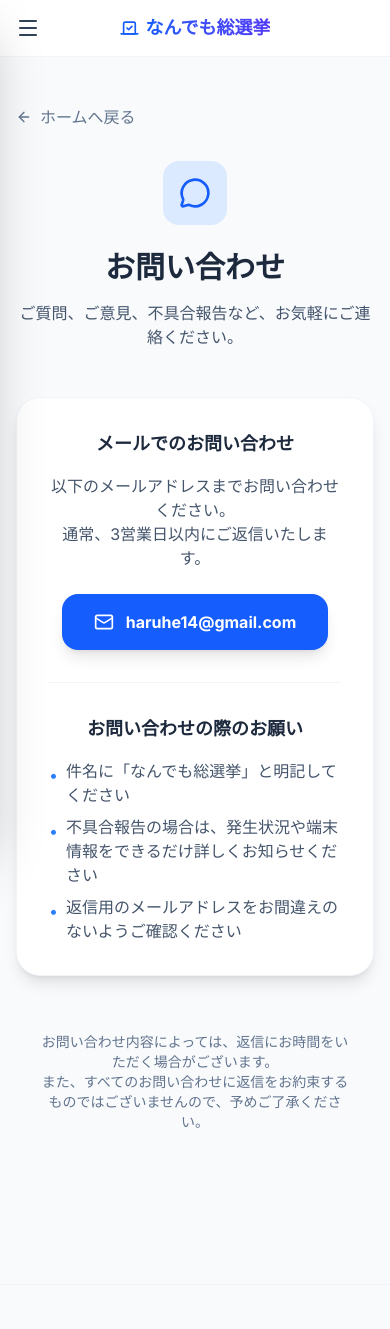
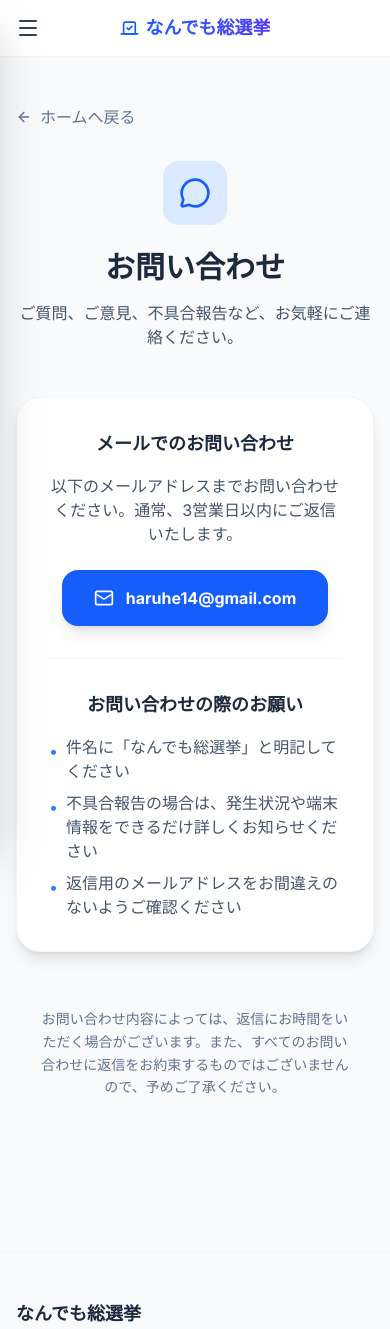
Before and after one commit to haruhei14/general-election-mvp, a Next.js app: page /contact in a window 390 px wide. Shown: the top 1329 px of the page. Built offline with nearby package versions, Linux system fonts and the light colour scheme.

Commit message:
Fix: Improve mobile text layout on static pages

```diff
--- a/app/about/page.tsx
+++ b/app/about/page.tsx
@@ -39,8 +39,7 @@ export default function AboutPage() {
                     </h2>
                     <div className="space-y-4 text-slate-700 leading-relaxed">
                         <p>
-                            「唐揚げにレモンをかける？かけない？」<br />
-                            「朝ごはんはパン派？ごはん派？」
+                            「唐揚げにレモンをかける？かけない？」「朝ごはんはパン派？ごはん派？」
                         </p>
                         <p>
                             日常の中で何気なく交わされる、こんな会話。
--- a/app/contact/page.tsx
+++ b/app/contact/page.tsx
@@ -31,8 +31,7 @@ export default function ContactPage() {
                 <div>
                     <h2 className="text-lg font-bold text-slate-800 mb-4">メールでのお問い合わせ</h2>
                     <p className="text-slate-600 mb-6">
-                        以下のメールアドレスまでお問い合わせください。<br />
-                        通常、3営業日以内にご返信いたします。
+                        以下のメールアドレスまでお問い合わせください。通常、3営業日以内にご返信いたします。
                     </p>
                     <a
                         href="mailto:haruhe14@gmail.com"
@@ -66,9 +65,8 @@ export default function ContactPage() {
             </div>
 
             <div className="mt-8 p-6 bg-slate-50 rounded-2xl text-center">
-                <p className="text-slate-500 text-sm">
-                    お問い合わせ内容によっては、返信にお時間をいただく場合がございます。<br />
-                    また、すべてのお問い合わせに返信をお約束するものではございませんので、予めご了承ください。
+                <p className="text-slate-500 text-sm leading-relaxed">
+                    お問い合わせ内容によっては、返信にお時間をいただく場合がございます。また、すべてのお問い合わせに返信をお約束するものではございませんので、予めご了承ください。
                 </p>
             </div>
         </div>
```
